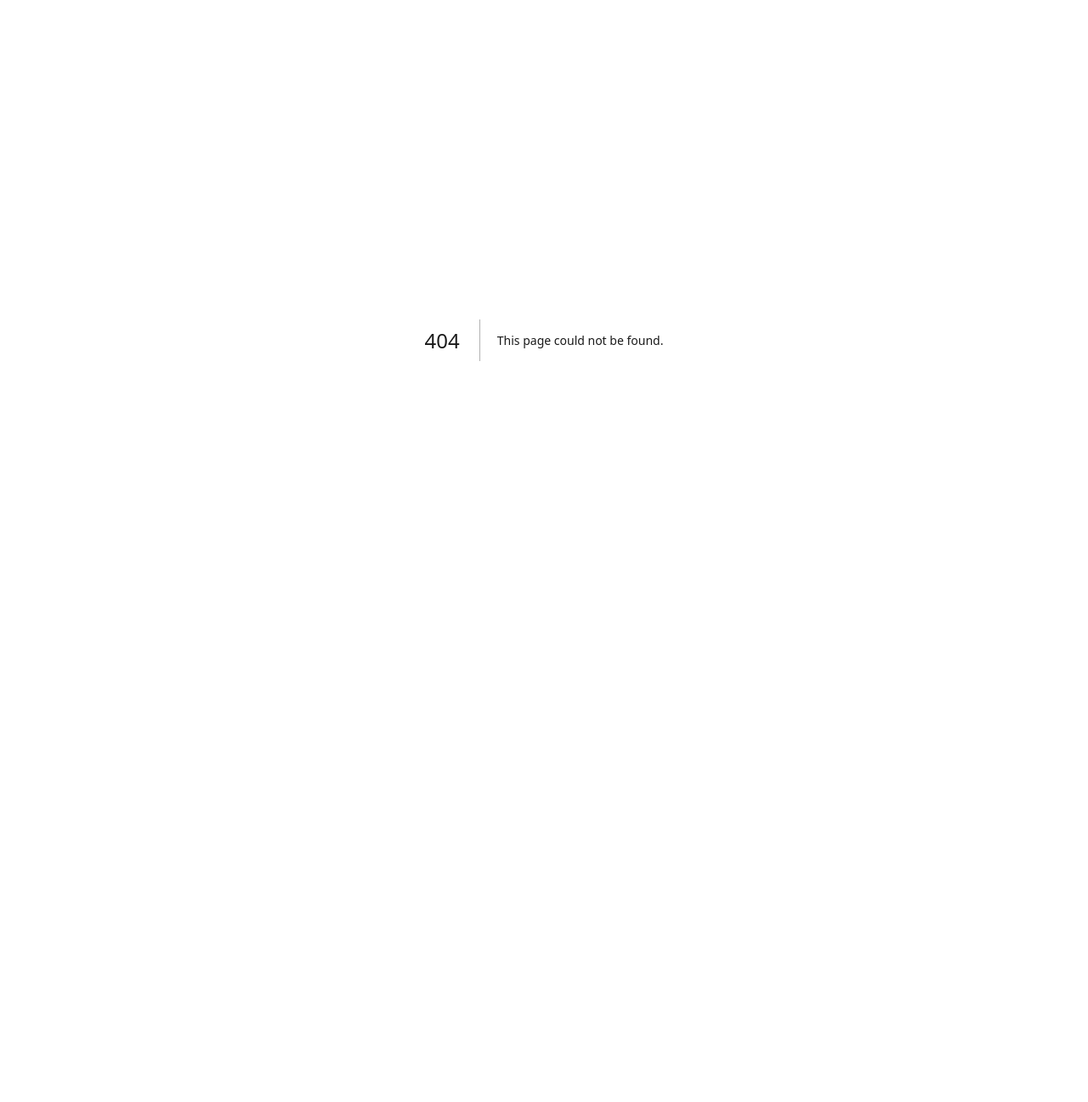
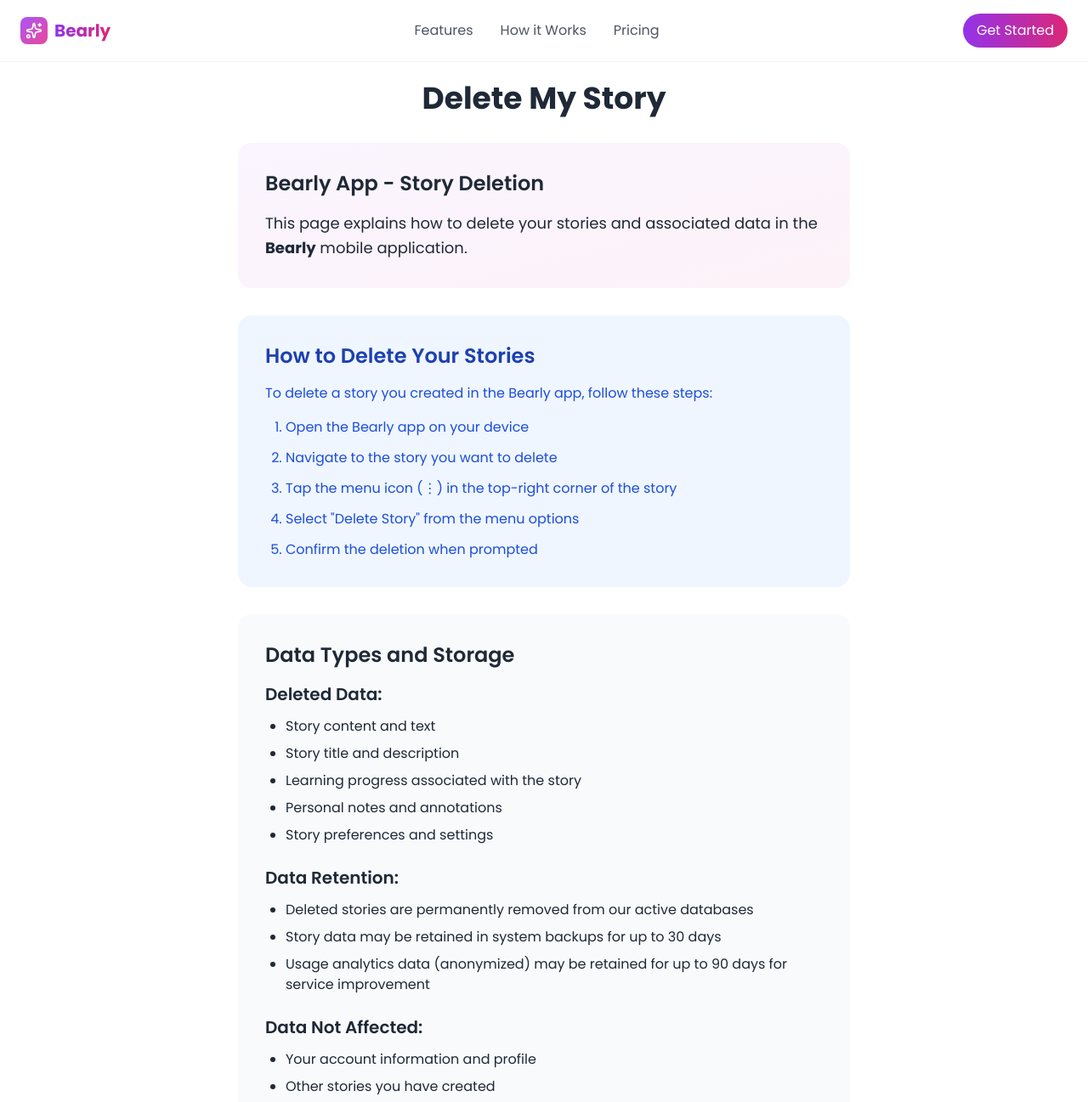
Before and after one commit to emredursunn/bearly-website, a Next.js app: page /delete-my-story in a window 1280 px wide. Before the commit this address had no page. Shown: the top 1297 px of the page at 85% size. Before the commit the page ends 800 px from the top, so only its background shows below. Built offline with nearby package versions, Linux system fonts and the light colour scheme.

Commit message:
delete-my-story page

```diff
--- /dev/null
+++ b/src/app/delete-my-story/page.tsx
@@ -0,0 +1,100 @@
+// @ts-nocheck
+import React from "react";
+import Header from "../components/Header";
+import Footer from "../components/Footer";
+
+export const metadata = {
+  title: "Delete My Story | Bearly",
+  description: "Learn how to delete your stories and data in Bearly app",
+};
+
+export default function DeleteMyStoryPage() {
+  return (
+    <div className="flex flex-col min-h-screen bg-white text-gray-800">
+      {/* Site Header */}
+      <Header />
+
+      {/* Main Content */}
+      <main className="container mx-auto flex-grow px-6 pt-24 pb-16 max-w-3xl">
+        <h1 className="text-4xl font-bold mb-8 text-center">Delete My Story</h1>
+
+        {/* App Reference */}
+        <div className="bg-gradient-to-br from-purple-50 to-pink-50 rounded-2xl p-8 mb-8">
+          <h2 className="text-2xl font-semibold mb-4">Bearly App - Story Deletion</h2>
+          <p className="text-lg leading-relaxed">
+            This page explains how to delete your stories and associated data in the <strong>Bearly</strong> mobile application.
+          </p>
+        </div>
+
+        {/* How to Delete Stories */}
+        <div className="bg-blue-50 rounded-2xl p-8 mb-8">
+          <h2 className="text-2xl font-semibold mb-4 text-blue-800">How to Delete Your Stories</h2>
+          <p className="mb-4 text-blue-700">
+            To delete a story you created in the Bearly app, follow these steps:
+          </p>
+          <ol className="list-decimal pl-6 space-y-3 text-blue-700">
+            <li>Open the Bearly app on your device</li>
+            <li>Navigate to the story you want to delete</li>
+            <li>Tap the menu icon (⋮) in the top-right corner of the story</li>
+            <li>Select "Delete Story" from the menu options</li>
+            <li>Confirm the deletion when prompted</li>
+          </ol>
+        </div>
+
+        {/* Data Types and Storage */}
+        <div className="bg-gray-50 rounded-2xl p-8 mb-8">
+          <h2 className="text-2xl font-semibold mb-4">Data Types and Storage</h2>
+
+          <h3 className="text-xl font-semibold mb-3">Deleted Data:</h3>
+          <ul className="list-disc pl-6 space-y-2 mb-6">
+            <li>Story content and text</li>
+            <li>Story title and description</li>
+            <li>Learning progress associated with the story</li>
+            <li>Personal notes and annotations</li>
+            <li>Story preferences and settings</li>
+          </ul>
+
+          <h3 className="text-xl font-semibold mb-3">Data Retention:</h3>
+          <ul className="list-disc pl-6 space-y-2 mb-6">
+            <li>Deleted stories are permanently removed from our active databases</li>
+            <li>Story data may be retained in system backups for up to 30 days</li>
+            <li>Usage analytics data (anonymized) may be retained for up to 90 days for service improvement</li>
+          </ul>
+
+          <h3 className="text-xl font-semibold mb-3">Data Not Affected:</h3>
+          <ul className="list-disc pl-6 space-y-2">
+            <li>Your account information and profile</li>
+            <li>Other stories you have created</li>
+            <li>App preferences and settings</li>
+            <li>Subscription and payment information</li>
+          </ul>
+        </div>
+
+        {/* Additional Information */}
+        <div className="bg-orange-50 rounded-2xl p-8 mb-8">
+          <h2 className="text-2xl font-semibold mb-4 text-orange-800">Important Notes</h2>
+          <ul className="list-disc pl-6 space-y-2 text-orange-700">
+            <li>Story deletion is permanent and cannot be undone</li>
+            <li>Deleting a story will also remove all associated learning progress</li>
+            <li>If you have shared the story with others, they will no longer be able to access it</li>
+            <li>You can create new stories at any time</li>
+          </ul>
+        </div>
+
+        {/* Contact Information */}
+        <div className="bg-green-50 rounded-2xl p-8">
+          <h2 className="text-2xl font-semibold mb-4 text-green-800">Need Help?</h2>
+          <p className="text-green-700 mb-4">
+            If you have any questions about deleting your stories or need assistance, please contact our support team.
+          </p>
+          <p className="text-green-700">
+            Email: <a href="mailto:bearly384@gmail.com" className="underline hover:text-green-800">bearly384@gmail.com</a>
+          </p>
+        </div>
+      </main>
+
+      {/* Site Footer */}
+      <Footer />
+    </div>
+  );
+}
```
